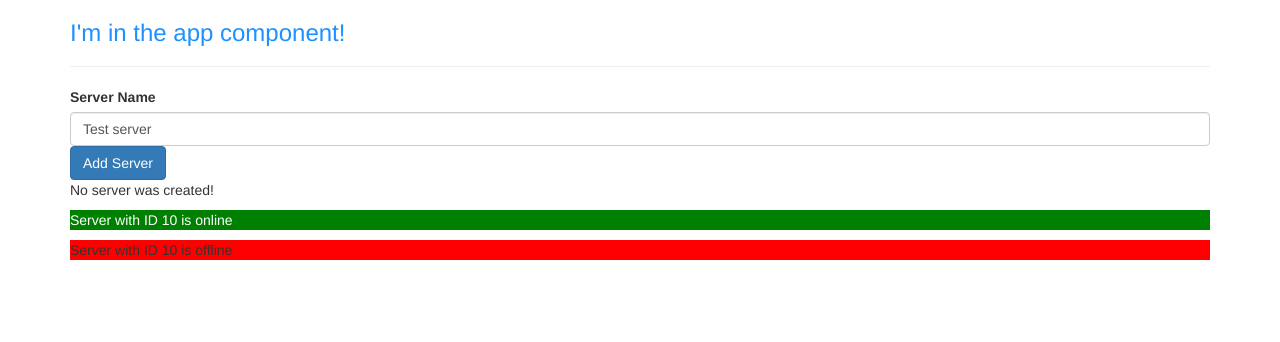
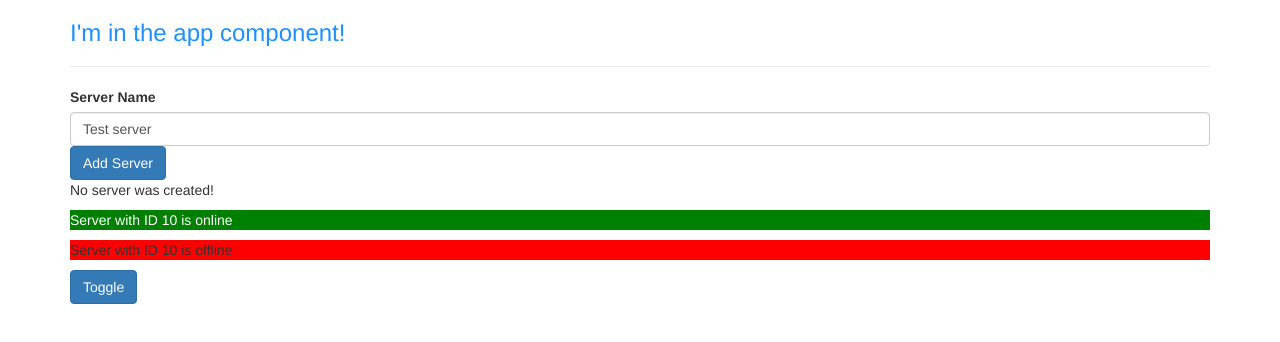
Before and after one commit to TheCompleteWeb/firstAngularApp, an Angular app: page / in a window 1280 px wide. Shown: the top 342 px of the page. Built offline with nearby package versions, Linux system fonts and the light colour scheme.

Commit message:
Ternary operator

```diff
--- a/src/app/servers/servers.component.html
+++ b/src/app/servers/servers.component.html
@@ -26,3 +26,14 @@
 
 <!-- <p>{{serverCreationStatus}}</p>  -->
 <app-server *ngFor="let server of servers"></app-server>
+
+<button
+    class="btn btn-primary"
+    (click)="toggleBtn()">
+    Toggle
+</button>
+<p *ngIf="toggleBool">It is a toggle paragraph</p>
+<!-- <p *ngFor="let toggleBool of toggleBools">{{toggleBools}}</p> -->
+<div *ngFor="let logs of toggleBools"
+    [ngStyle]="{backgroundColor: logs > 5 ? 'blue' : 'transparent'}">
+    {{ logs }}</div>
--- a/src/app/servers/servers.component.ts
+++ b/src/app/servers/servers.component.ts
@@ -17,6 +17,8 @@ export class ServersComponent implements OnInit {
   userName="";
   serverCreated = false;
   servers = ['Testserver','Testserver 2']
+  toggleBool = false;
+  toggleBools = []
 
   constructor() {
     setTimeout(()=>{
@@ -41,4 +43,13 @@ export class ServersComponent implements OnInit {
   resetNameField() {
     this.userName= "";
   }
+
+  toggleBtn(){
+    if(this.toggleBool == false)
+      this.toggleBool= true;
+    else
+      this.toggleBool = false;
+
+    this.toggleBools.push(new Date().getTime());
+  }
 }
```
